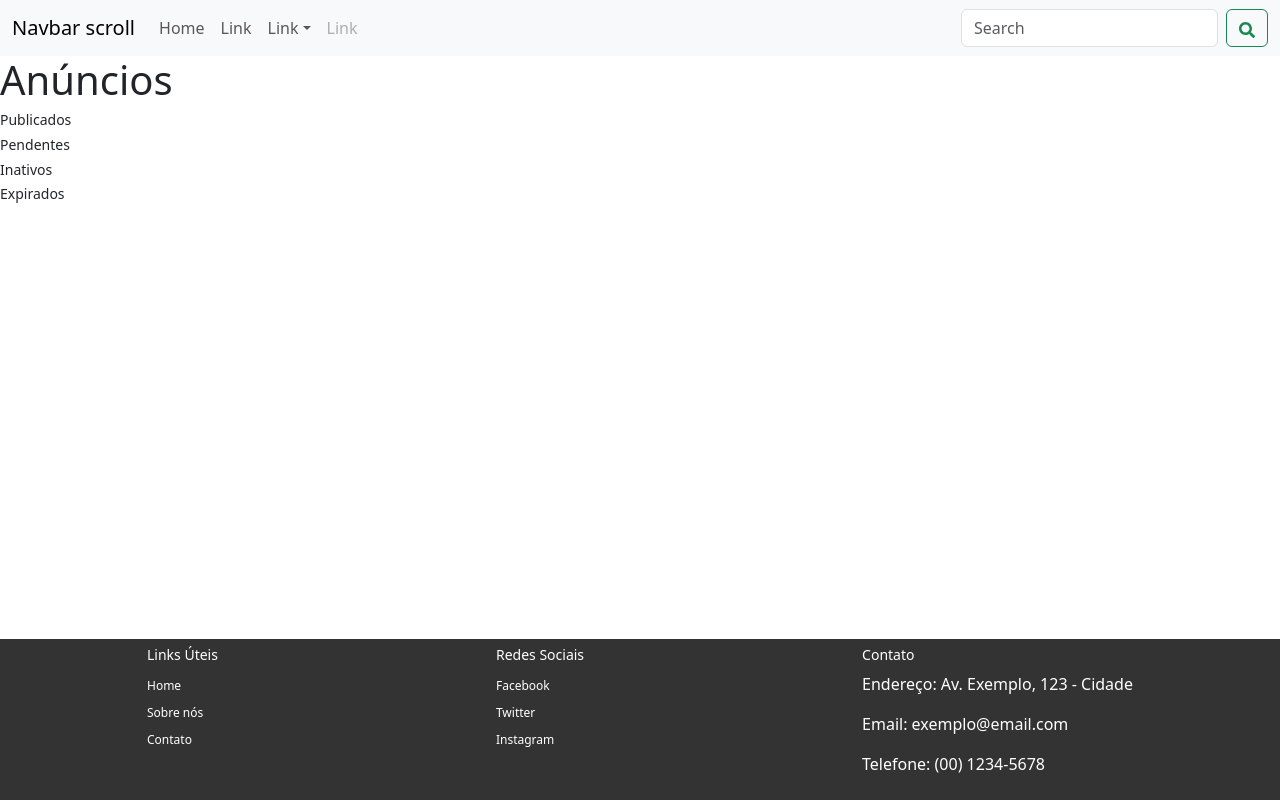
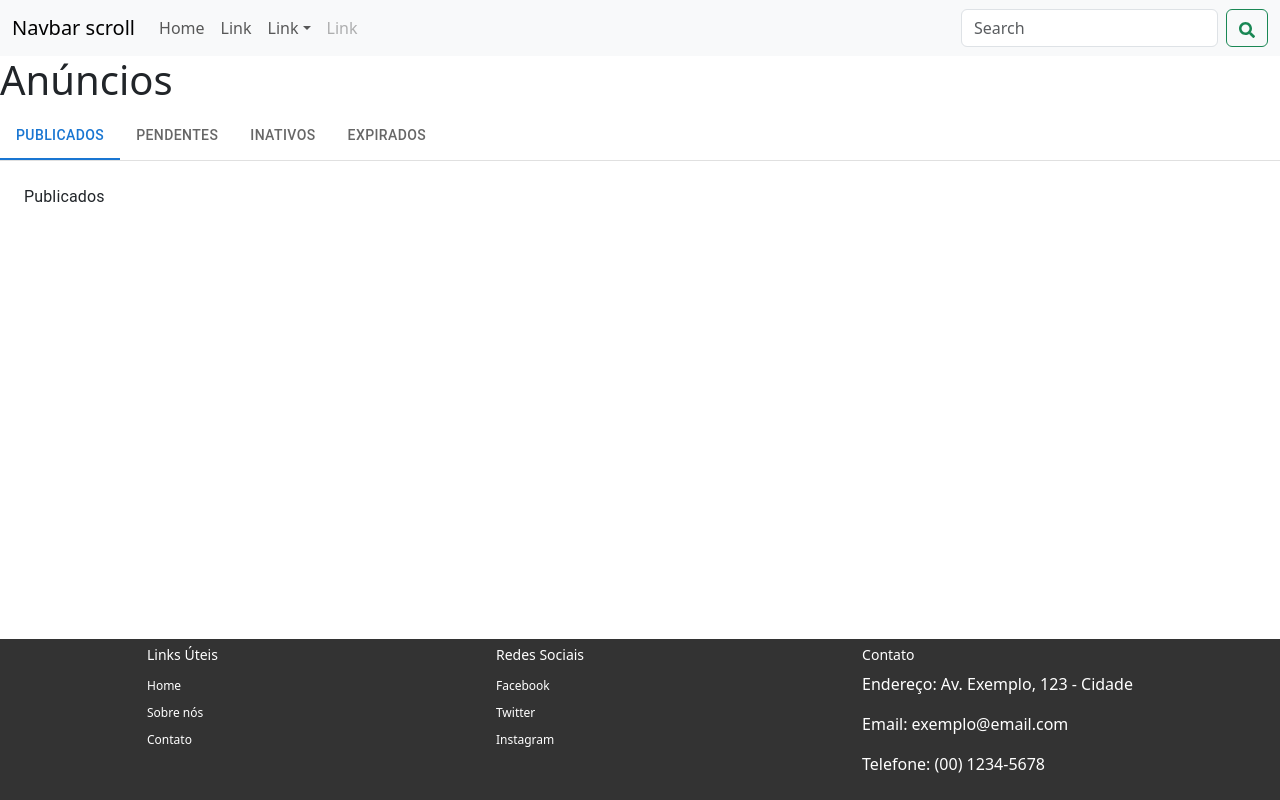
Before and after one commit to printnNathan/Doa-, a React (Create React App) app: page / in a window 1280 px wide. Built offline with nearby package versions, Linux system fonts and the light colour scheme.

Commit message:
Concluímos o painel

```diff
--- a/package.json
+++ b/package.json
@@ -3,6 +3,10 @@
   "version": "0.1.0",
   "private": true,
   "dependencies": {
+    "@emotion/react": "^11.11.4",
+    "@emotion/styled": "^11.11.0",
+    "@mui/lab": "^5.0.0-alpha.169",
+    "@mui/material": "^5.15.14",
     "@testing-library/jest-dom": "^5.17.0",
     "@testing-library/react": "^13.4.0",
     "@testing-library/user-event": "^13.5.0",
--- a/src/App.js
+++ b/src/App.js
@@ -3,7 +3,7 @@ import { View, StyleSheet } from 'react'
 import Navbar from '../src/components/NavBar/Header';
 import 'bootstrap/dist/css/bootstrap.min.css';
 import Footer from '../src/components/Footer/footer';
-import Anuncios from '../src/components/Anuncios/anuncios';
+import Anuncios from '../src/components/Anuncios/Anuncios';
 
 function App() {
   return (
--- a/src/components/Anuncios/anuncios.jsx
+++ b/src/components/Anuncios/anuncios.jsx
@@ -1,21 +1,48 @@
-import React from 'react';
-import styles from './anuncios.modules.css';
+import { Box, Tab } from '@mui/material';
+import React, { useState } from 'react';
+import TabContext from '@mui/lab/TabContext';
+import TabList from '@mui/lab/TabList';
+import TabPanel from '@mui/lab/TabPanel';
 
 
-function anuncios() {
+
+function Anuncios() {
+  const [tabSelecionada, setTabSelecionada] = useState('1');
+
+  const handleChange = (event, newValue) => {
+    setTabSelecionada(newValue);
+  };
+
   return (
-        <div>
-            <div><h1>Anúncios</h1></div>
-
+    <div>
+      <div><h1>Anúncios</h1></div>
+      {/*
             <ul className={styles.anuncios}>
                 <li><h2 className={styles.anuncios}>Publicados</h2></li>
                 <li><h2>Pendentes</h2></li>
                 <li><h2>Inativos</h2></li>
                 <li><h2>Expirados</h2></li>
-            </ul>
-        </div>
+            </ul> */}
+
+      <Box sx={{ width: '100%', typography: 'body1' }}>
+        <TabContext value={tabSelecionada}>
+          <Box sx={{ borderBottom: 1, borderColor: 'divider' }}>
+            <TabList onChange={handleChange} aria-label="lab API tabs example">
+              <Tab label="Publicados" value="1" />
+              <Tab label="Pendentes" value="2" />
+              <Tab label="Inativos" value="3" />
+              <Tab label="Expirados" value="4" />
+            </TabList>
+          </Box>
+          <TabPanel value="1">Publicados</TabPanel>
+          <TabPanel value="2">Item Two</TabPanel>
+          <TabPanel value="3">Item Three</TabPanel>
+          <TabPanel value="4">Item Four</TabPanel>
+        </TabContext>
+      </Box>
+    </div>
   );
 }
 
 
-export default anuncios;
+export default Anuncios;
```
Also changed, not shown: src/components/Anuncios/Anuncios.module.css (renamed from src/components/Anuncios/anuncios.modules.css), 2 other files (tests, documents, lock files or other folders).
